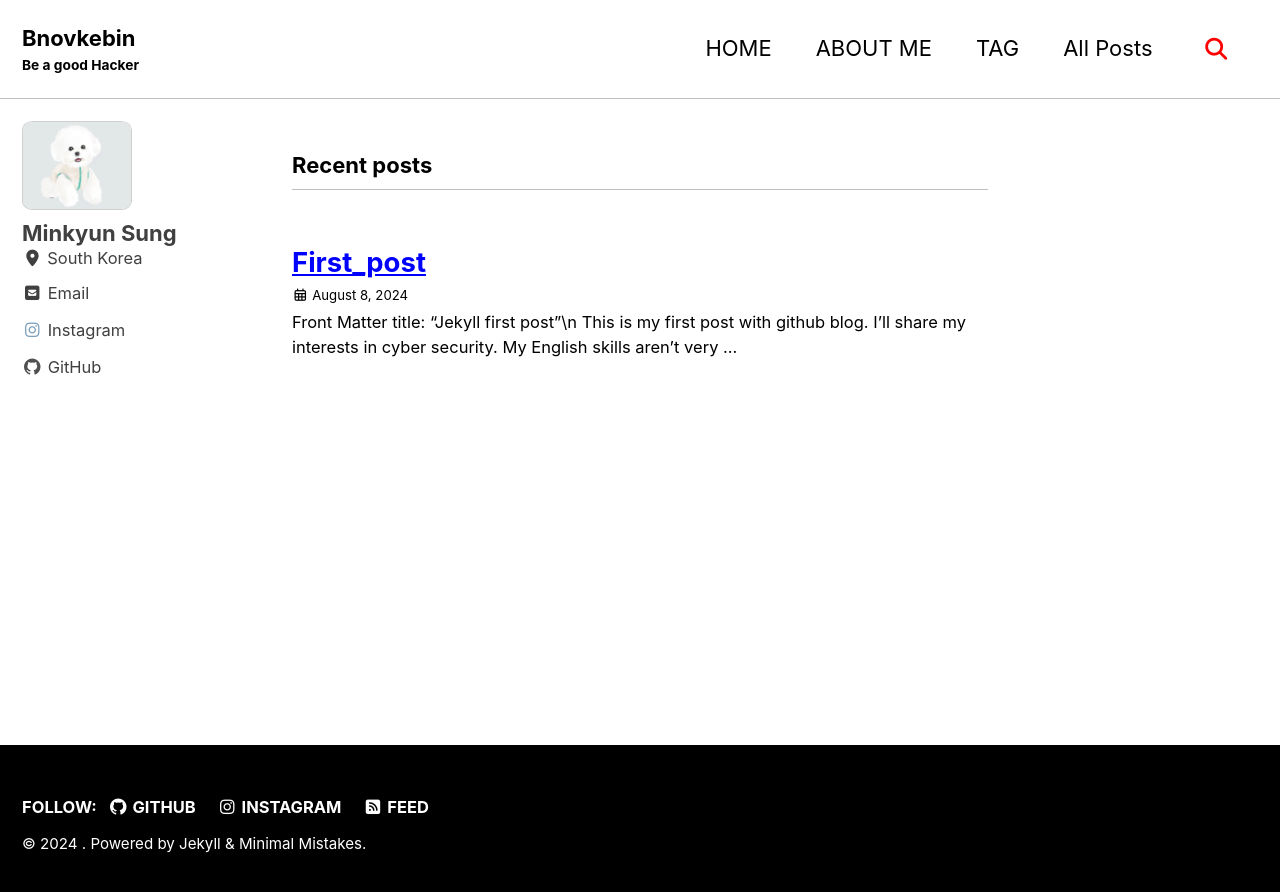
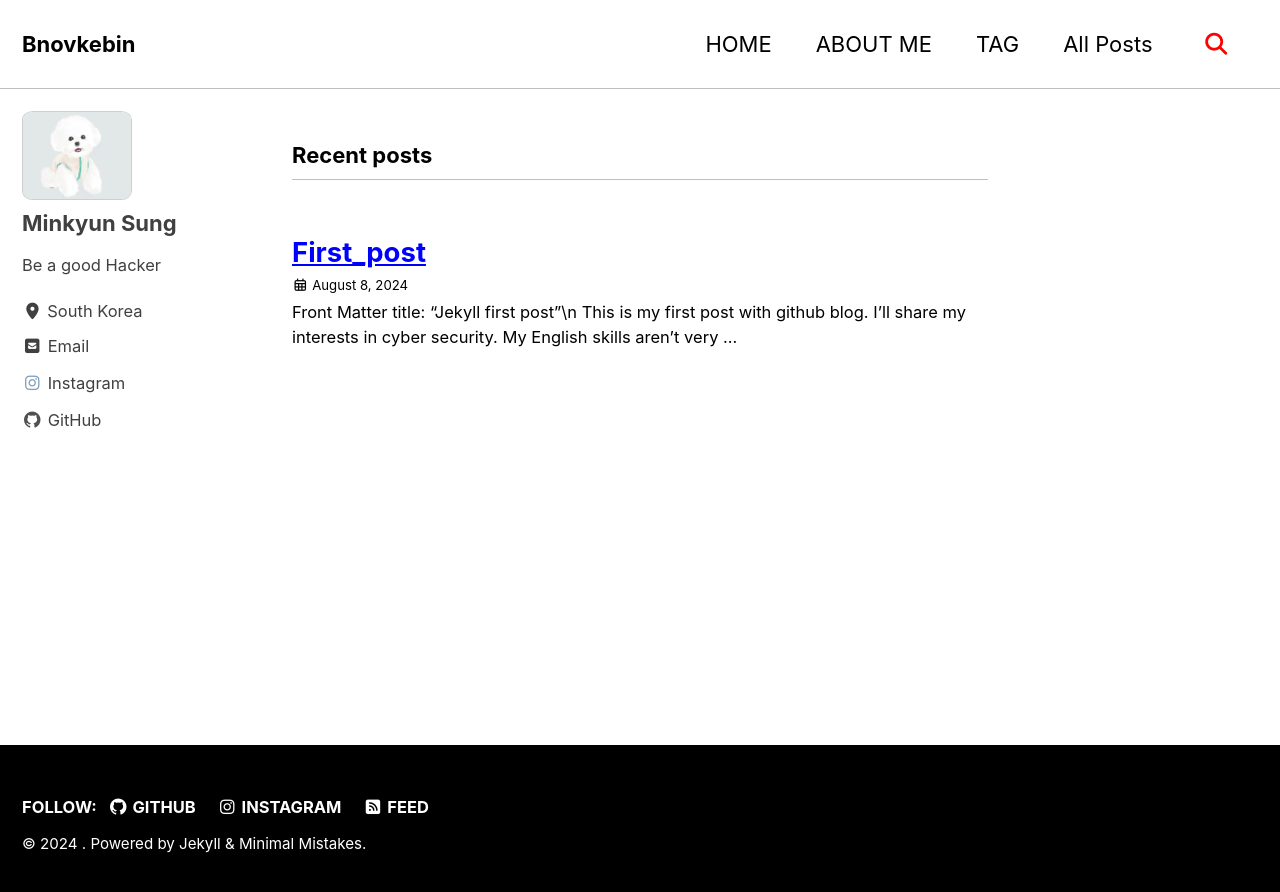
Before and after one commit to bnovkebin/bnovkebin.github.io, a Jekyll site: the page built from index.html, in a window 1280 px wide. Shown: the top 892 px of the page. Built offline with Jekyll 4.4.1, drawn with Linux system fonts in a browser that asks for light colours; cached includes are drawn as plain includes; the list of posts is cut into pages by our own code; some of the changed lines change nothing that is shown.

Commit message:
20240813

```diff
--- a/_config.yml
+++ b/_config.yml
@@ -19,7 +19,7 @@ locale                   : "en-US"
 rtl                      : # true, false (default) # turns direction of the page into right to left for RTL languages
 title                    : ""
 title_separator          : "-"
-subtitle                 : "Be a good Hacker" # site tagline that appears below site title in masthead
+subtitle                 : "" # site tagline that appears below site title in masthead
 name                     : "Minkyun Sung"
 description              : "Be a good Hacker"
 url                      : "https://bnovkebin.github.io" # the base hostname & protocol for your site e.g. "https://mmistakes.github.io"
@@ -115,7 +115,7 @@ analytics:
 author:
   name             : "Minkyun Sung"
   avatar           : /assets/images/mypuppy.png # path of avatar image, e.g. "/assets/images/bio-photo.jpg"
-  bio              :
+  bio              : "Be a good Hacker"
   location         : "South Korea"
   email            :
   links:
```
